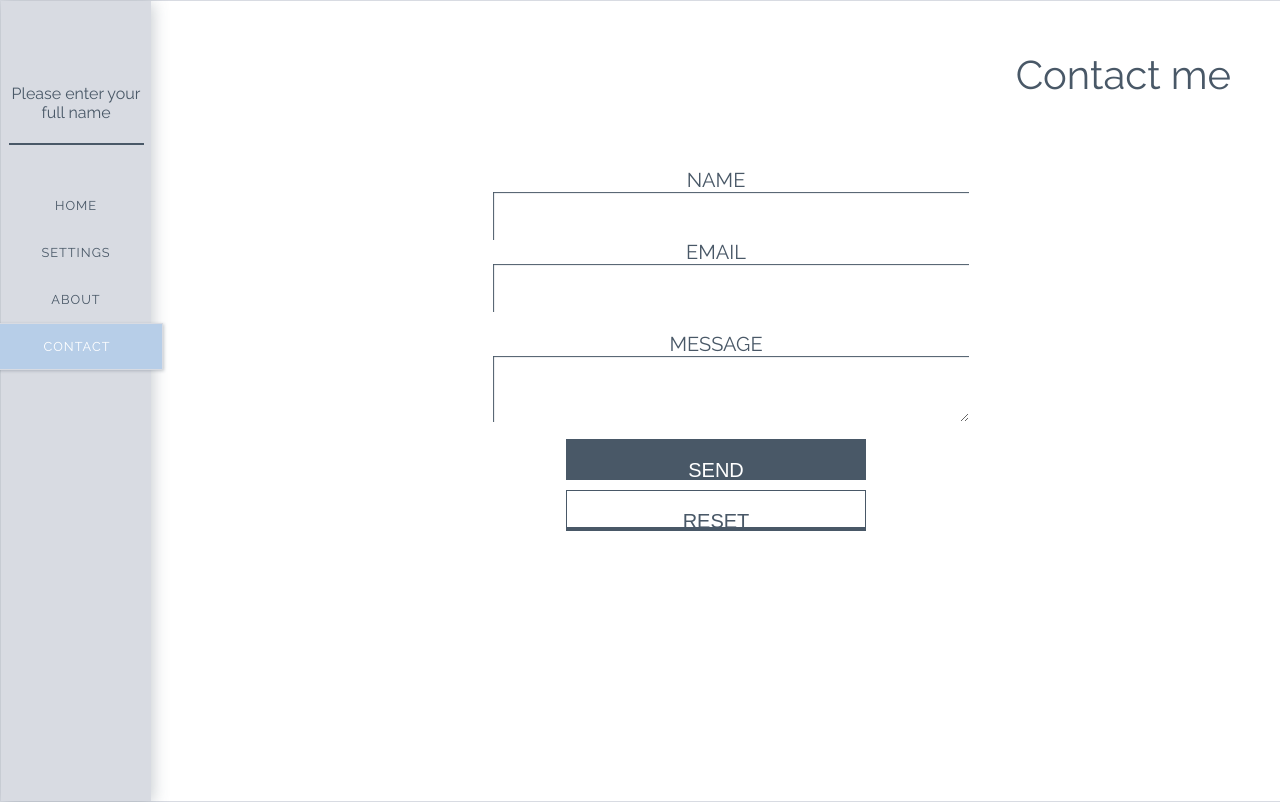
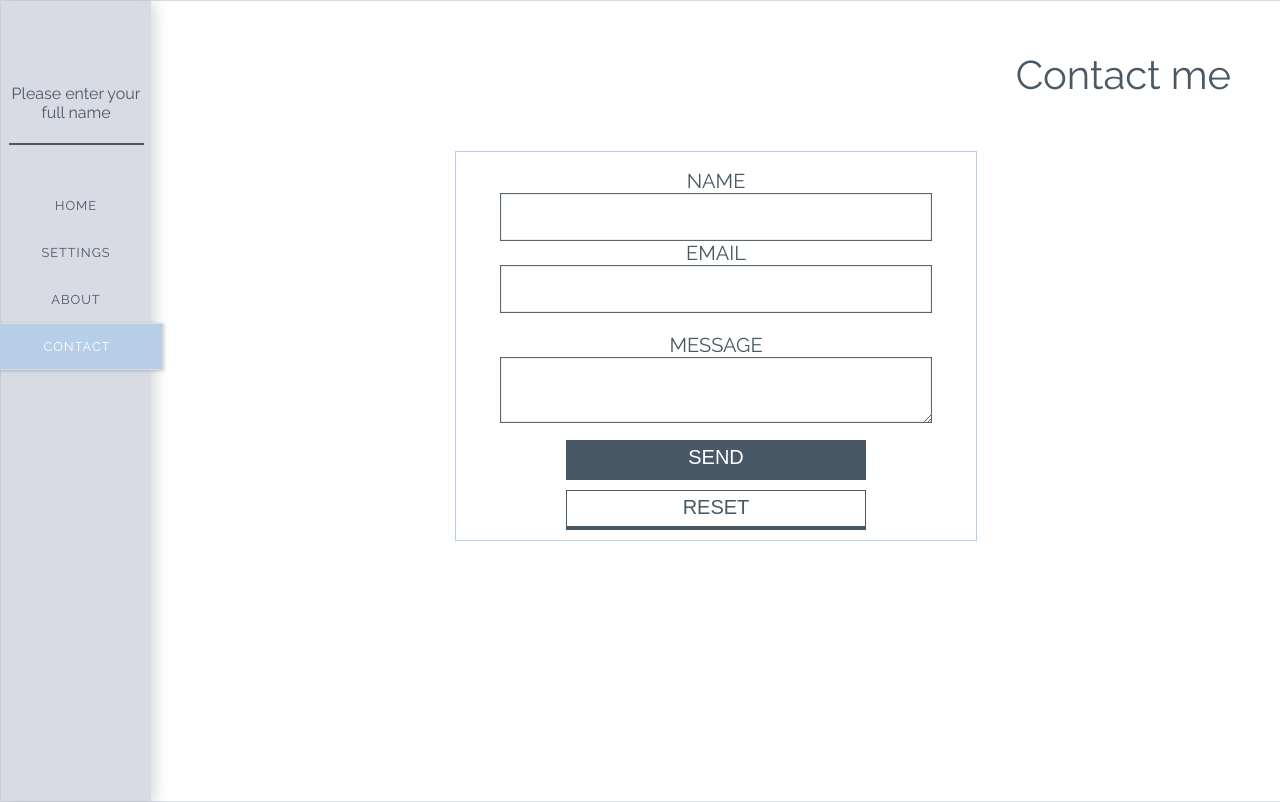
Before and after one commit to emilyannemoses/dashboard-react, a React (Create React App) app: page /contact in a window 1280 px wide. Built offline with nearby package versions, Linux system fonts and the light colour scheme; a web font is replaced by a local one.

Commit message:
still have to save calendar link to local storage

```diff
--- a/src/Contact/Contact.css
+++ b/src/Contact/Contact.css
@@ -23,7 +23,7 @@
         max-width: 300px;
         margin: 0px auto;
         padding: 10px 20px;
-        background: transparent;
+        border: 1px solid #b7cee8;
         color: #495867;
         font-size: 20px;
         z-index: 999;
@@ -40,12 +40,12 @@
         margin: 0;
         outline: 0;
         padding: 15px;
-        width: 100%;
-        box-shadow: 1px 1px 1px #495867 inset;
+        width: 90%;
+        box-shadow: 0px 0px 1px 1px #495867 inset;
     }
 
     .submit {
-        padding: 19px 39px 18px 39px;
+        padding: 5px 39px 18px 39px;
         color: white;
         cursor: pointer;
         background-color: #495867;
@@ -60,7 +60,7 @@
     }
 
     .reset {
-        padding: 19px 39px 18px 39px;
+        padding: 5px 39px 18px 39px;
         color: #495867;
         cursor: pointer;
         background-color: transparent;
@@ -105,12 +105,12 @@
         margin: 0;
         outline: 0;
         padding: 15px;
-        width: 100%;
-        box-shadow: 1px 1px 1px #495867 inset;
+        width: 90%;
+        box-shadow: 0px 0px 1px 1px #495867 inset;
     }
 
     .submit {
-        padding: 19px 39px 18px 39px;
+        padding: 5px 39px 18px 39px;
         color: white;
         cursor: pointer;
         background-color: #495867;
@@ -125,7 +125,7 @@
     }
 
     .reset {
-        padding: 19px 39px 18px 39px;
+        padding: 5px 39px 18px 39px;
         color: #495867;
         cursor: pointer;
         background-color: transparent;
```
